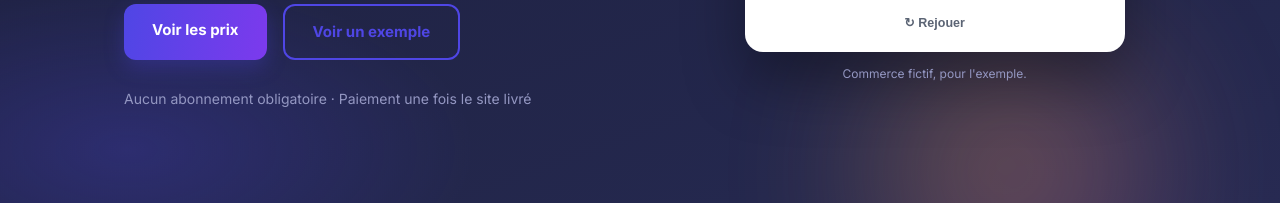
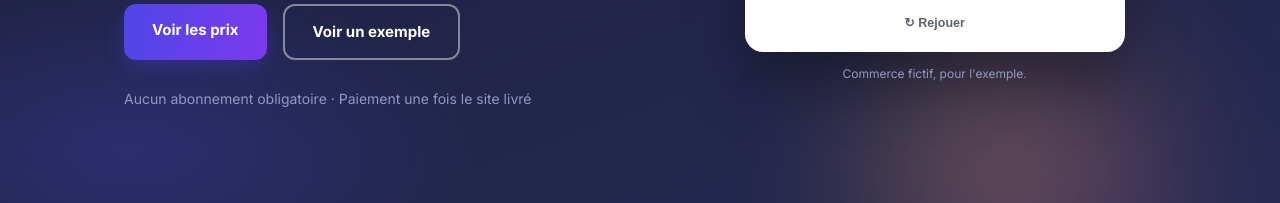
Before and after one commit to Slothwtw/webvoisin, a plain HTML site: page index.html in a window 1280 px wide. Shown: the part 450-653 px from the top of the page. Drawn offline with Linux system fonts and the light colour scheme.

Commit message:
Contraste bouton hero

```diff
--- a/style.css
+++ b/style.css
@@ -206,3 +206,7 @@ footer{padding:34px 0;text-align:center;font-size:13px;color:#9ca3af}
 @media (prefers-reduced-motion: reduce){
   *{animation-duration:0.001ms !important;animation-iteration-count:1 !important;transition-duration:0.001ms !important;scroll-behavior:auto !important}
 }
+
+/* bouton contour lisible sur le hero foncé */
+.hero .btn-outline{color:#fff;border-color:rgba(255,255,255,.45)}
+.hero .btn-outline:hover{background:#fff;color:var(--navy);border-color:#fff}
```
